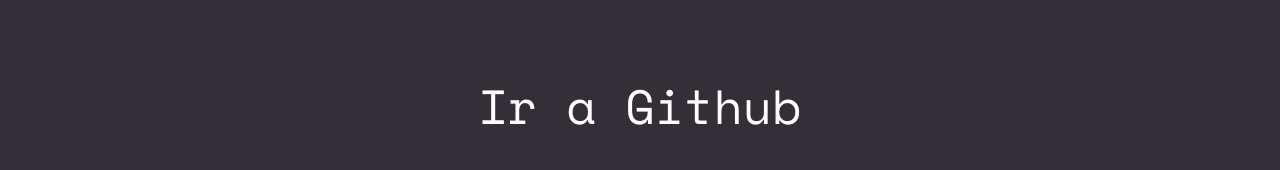
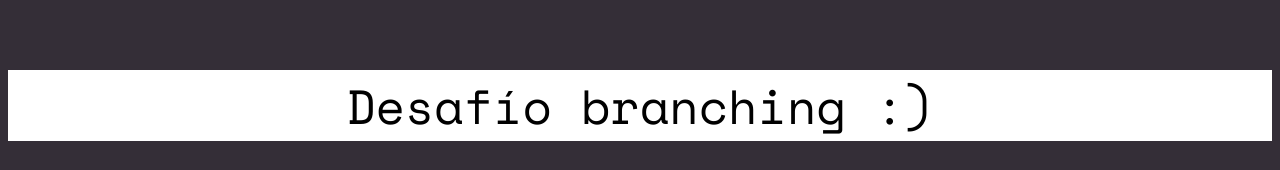
Before and after one commit to jessicamunozm/desaf-o-branching-24-01-2023, a plain HTML site: page index.html in a window 1280 px wide. Shown: the top 170 px of the page. Drawn offline with nearby package versions, Linux system fonts and the light colour scheme.

Commit message:
se agregó linea blanca a parte superior

```diff
--- a/index.html
+++ b/index.html
@@ -10,7 +10,7 @@
 </head>
 <body>
   <div class="container">
-    <h1>Ir a Github</h1>
+    <h1 style="background-color: rgb(255, 255, 255); color: black;">Desafío branching :)</h1>
     <a href="https://www.youtube.com/watch?v=dQw4w9WgXcQ/">
       <img src="./img/0105f0af33c4296aff03661340c236c6.jpg" alt="octocat">
     </a>
```
